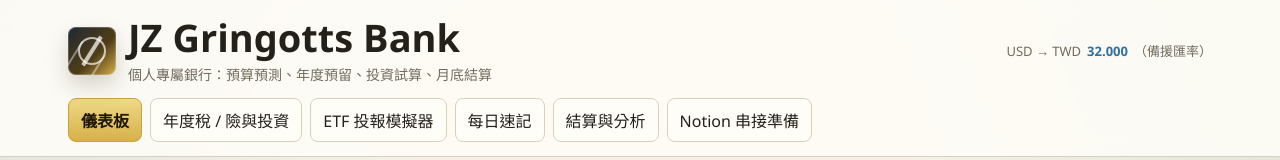
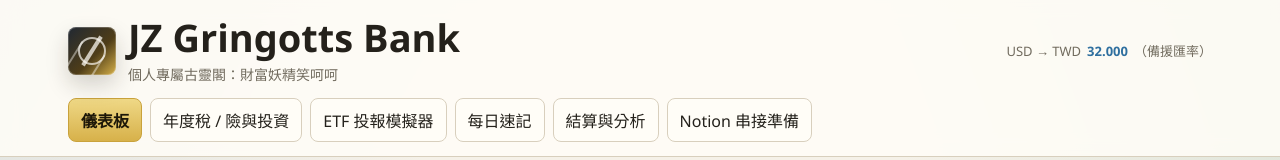
Before and after one commit to jzliii/jk-gringottsbank, a plain HTML site: page index.html in a window 1280 px wide. Shown: the top 160 px of the page. Drawn offline with nearby package versions, Linux system fonts and the light colour scheme; no server answers.

Commit message:
index.html

```diff
--- a/index.html
+++ b/index.html
@@ -343,7 +343,7 @@
           <div class="vault-mark" aria-hidden="true"></div>
           <div>
             <h1>JZ Gringotts Bank</h1>
-            <p class="subtitle">個人專屬銀行：預算預測、年度預留、投資試算、月底結算</p>
+            <p class="subtitle">個人專屬古靈閣：財富妖精笑呵呵</p>
           </div>
         </div>
         <div class="fx-pill">USD → TWD <strong id="fxRate">載入中</strong><span id="fxSource"></span></div>
```
